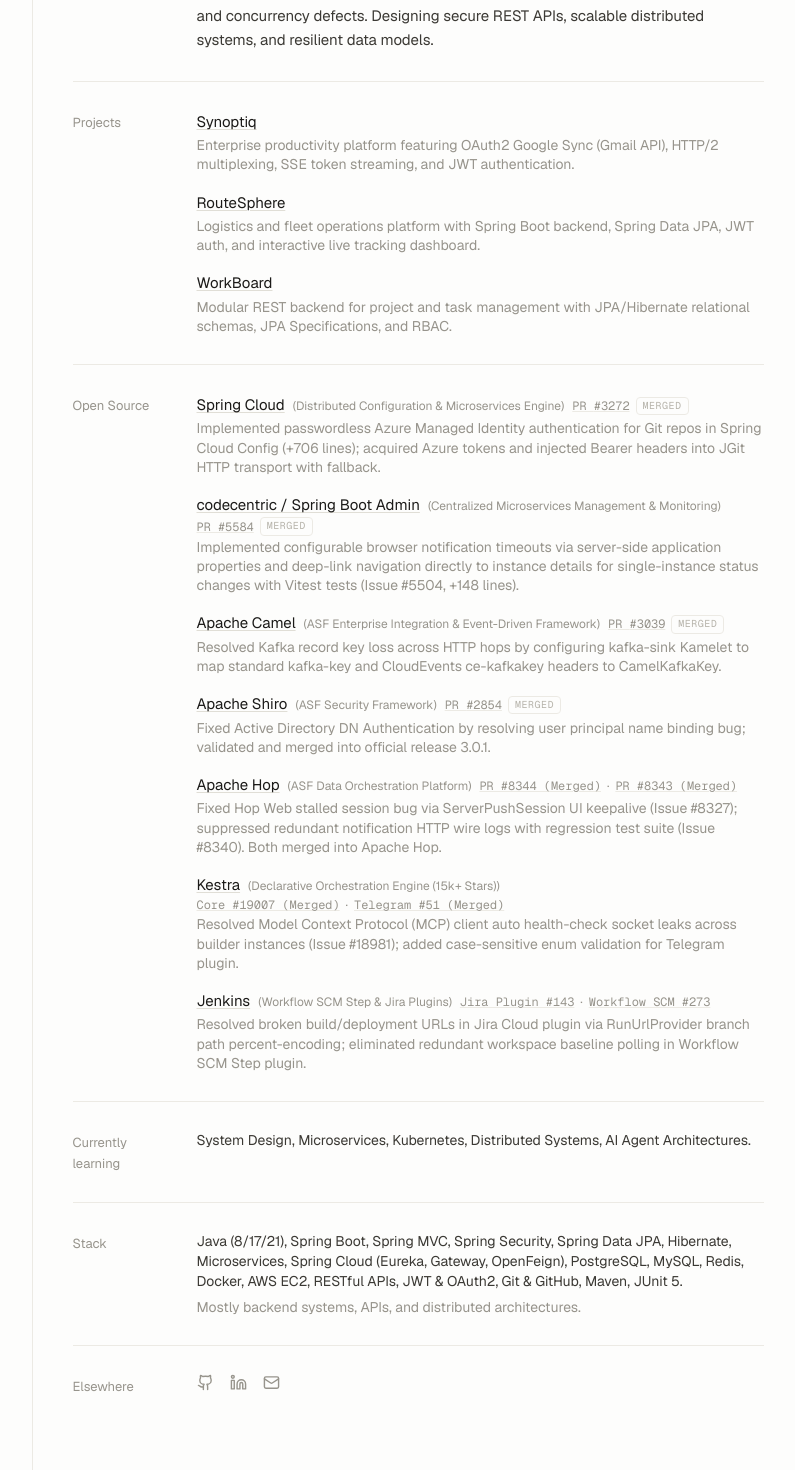
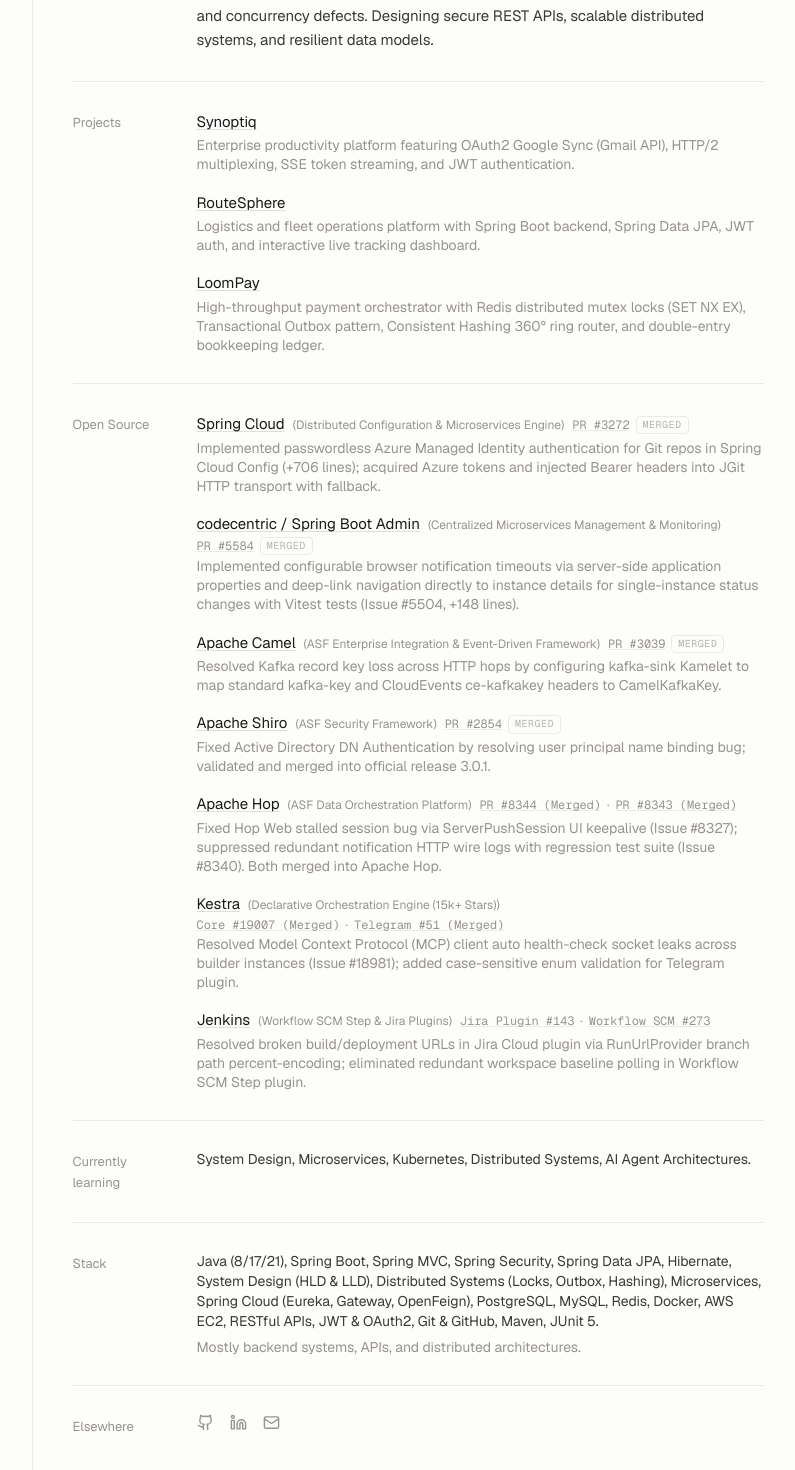
Before and after one commit to abhiramaab/portfolio, a React (Vite) app: page / in a window 1280 px wide. Shown: the part 334-1804 px from the top of the page, without its empty margins (315-1110 px from the left). Built offline with nearby package versions, Linux system fonts and the light colour scheme.

Commit message:
feat: replace WorkBoard with LoomPay and update skills

```diff
--- a/src/data.js
+++ b/src/data.js
@@ -28,9 +28,14 @@
     external: true,
   },
   {
-    name: 'WorkBoard',
-    href: 'https://github.com/abhiramaab/workboard',
-    desc: 'Modular REST backend for project and task management with JPA/Hibernate relational schemas, JPA Specifications, and RBAC.',
+    name: 'LoomPay',
+    href: 'https://loompay.abhiram.tech',
+    tagline: 'Distributed Payment & Ledger Orchestration Engine',
+    github: 'https://github.com/abhiramaab/loompay',
+    live: 'https://loompay.abhiram.tech',
+    description: 'High-throughput payment orchestration engine implementing Redis distributed mutex locks (SET NX EX), double-checked idempotency, Transactional Outbox pattern, Consistent Hashing 360° ring router with virtual replicas, and automated reconciliation.',
+    desc: 'High-throughput payment orchestrator with Redis distributed mutex locks (SET NX EX), Transactional Outbox pattern, Consistent Hashing 360° ring router, and double-entry bookkeeping ledger.',
+    tags: ['Java 21', 'Spring Boot', 'Redis', 'PostgreSQL', 'System Design', 'Docker'],
     external: true,
   },
 ]
@@ -119,6 +124,8 @@
     'Spring Security',
     'Spring Data JPA',
     'Hibernate',
+    'System Design (HLD & LLD)',
+    'Distributed Systems (Locks, Outbox, Hashing)',
     'Microservices',
     'Spring Cloud (Eureka, Gateway, OpenFeign)',
     'PostgreSQL',
```
Also changed, not shown: 1 other file (tests, documents, lock files or other folders).
